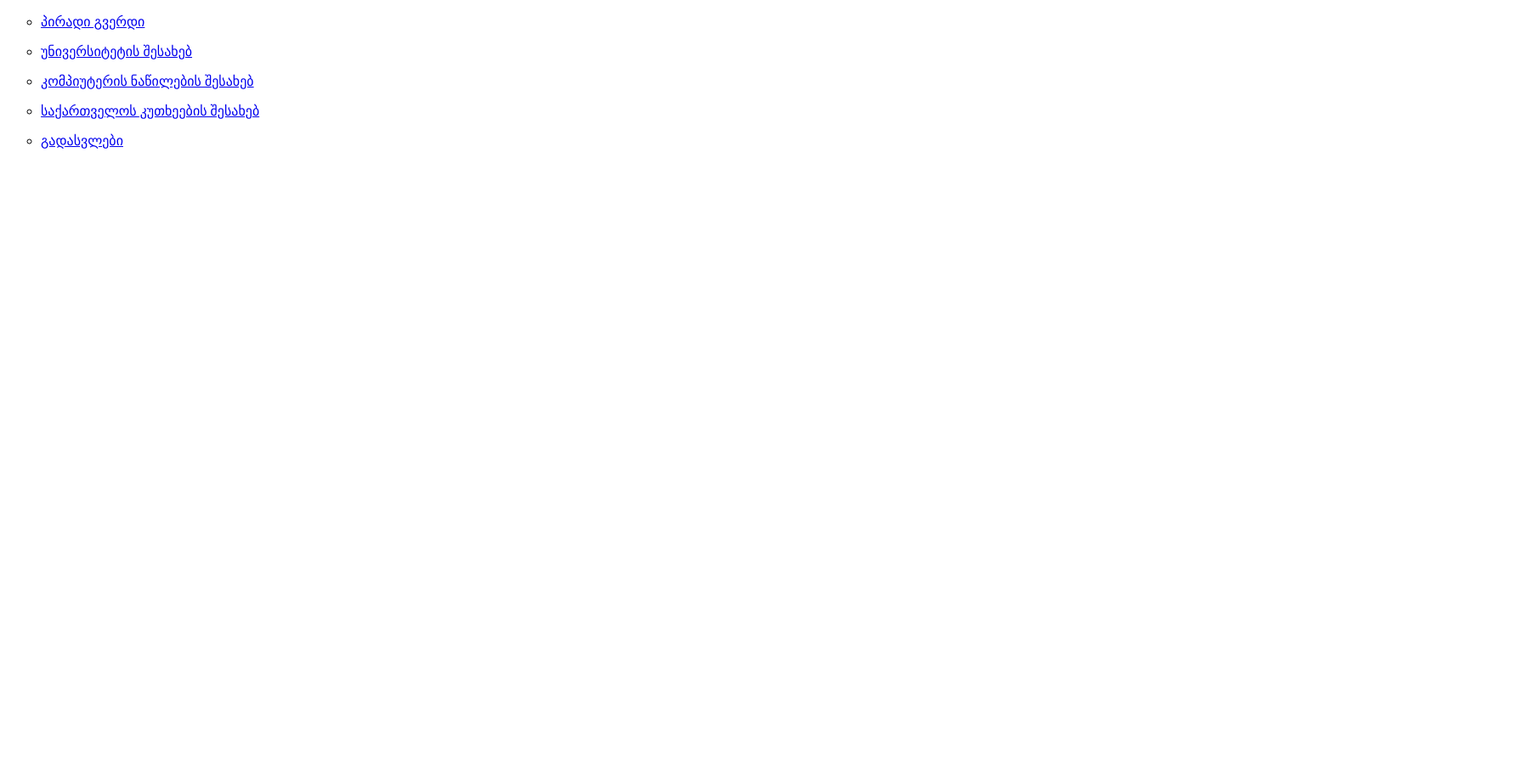
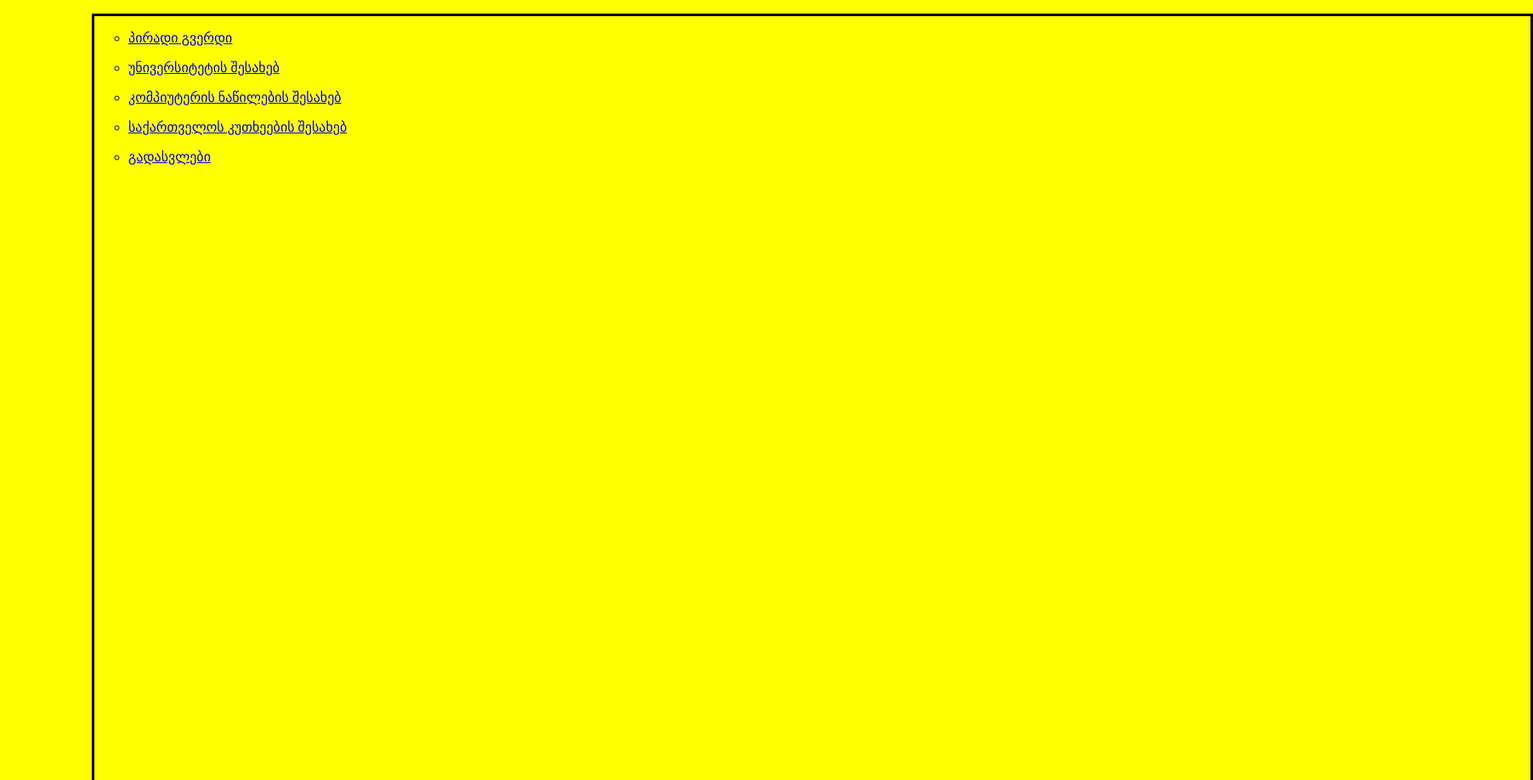
Before and after one commit to GI0RGIT/GT-GAU_HTML_CSS_HomeWork, a plain HTML site: page HomeWork_1/HomeWork_1.6/index.html in a window 1280 px wide. Shown: the top 918 px of the page at 85% size, 1804 px wide, since content can reach past the window. Before the commit the page ends 800 px from the top, so only its background shows below. Drawn offline with Linux system fonts and the light colour scheme.

Commit message:
HomeWork_1.6

```diff
--- a/HomeWork_1/HomeWork_1.6/index.html
+++ b/HomeWork_1/HomeWork_1.6/index.html
@@ -2,9 +2,10 @@
 <html lang="en">
 <head>
     <title>დავალება 1.6</title>
+    <link rel="stylesheet" href="style.css">
 </head>
 <body>
- <ul style="list-style: circle;">
+ <ul style="list-style: circle;" class="A">
     <li><p><a href="C:\Users\giorg\Documents\GAU_HTML_CSS\GT-GAU_HTML_CSS_HomeWork\HomeWork_1\HomeWork_1.1\Index.html" target="_self">პირადი გვერდი</a></p></li>
     <li><p><a href="C:\Users\giorg\Documents\GAU_HTML_CSS\GT-GAU_HTML_CSS_HomeWork\HomeWork_1\HomeWork_1.2\index.html" target="_self">უნივერსიტეტის შესახებ</a></p></li>
     <li><p><a href="C:\Users\giorg\Documents\GAU_HTML_CSS\GT-GAU_HTML_CSS_HomeWork\HomeWork_1\HomeWork_1.3\index.html" target="-self">კომპიუტერის ნაწილების შესახებ</a></p></li>
--- a/HomeWork_1/HomeWork_1.6/style.css
+++ b/HomeWork_1/HomeWork_1.6/style.css
@@ -1 +1,5 @@
 body{background-color: yellow;}
+
+.A{position: relative;
+left: 100px;
+border-style: solid; border-color: black; height: 899px; width: 1650px;
```
